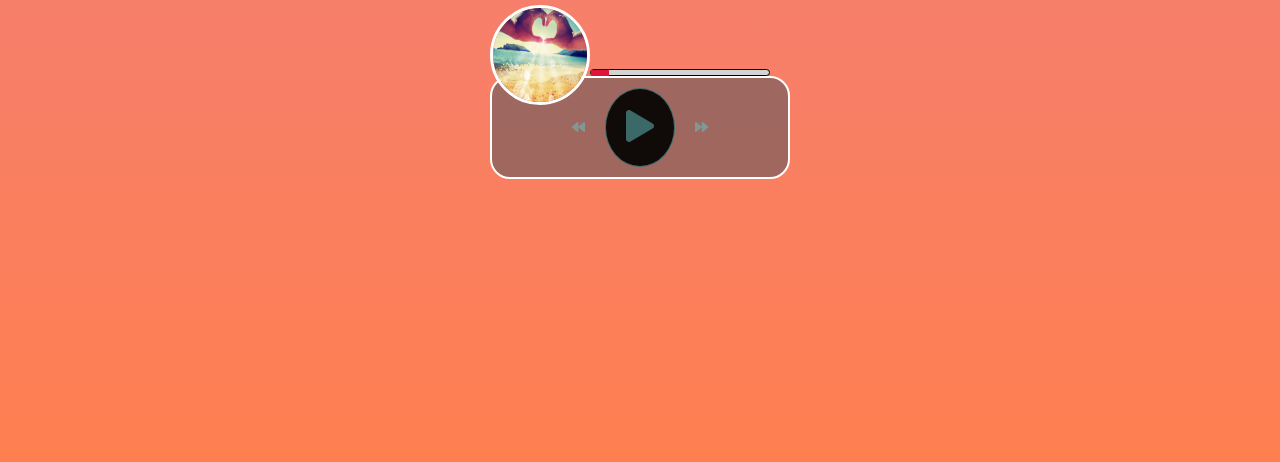
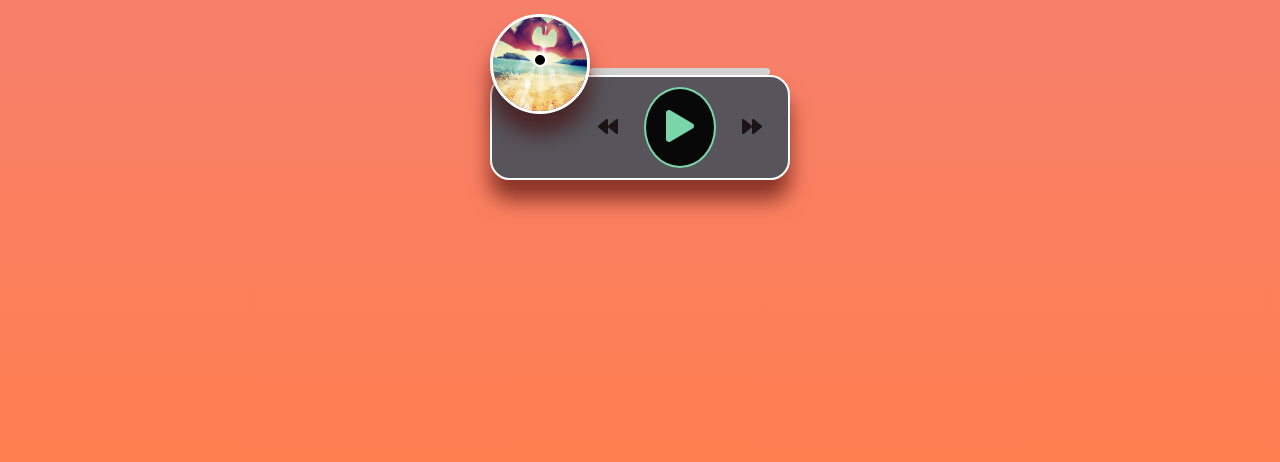
Before and after one commit to markbdsouza/Javascript-Projects, a plain HTML site: page Project 10/index.html in a window 1280 px wide. Shown: the part 354-816 px from the top of the page. Drawn offline with Linux system fonts and the light colour scheme.

Commit message:
music player App

```diff
--- a/Project 10/scripts.js
+++ b/Project 10/scripts.js
@@ -6,6 +6,7 @@ const playIcon = document.getElementById('playIcon');
 const img = document.getElementById('img');
 const title = document.getElementById('title');
 const progress = document.getElementById('progress');
+const progressContainer = document.getElementById('progress-container');
 const musicList = [
   {
     id: 1,
@@ -32,10 +33,6 @@ function loadMusic(index) {
   img.src = musicList[index].img;
   audioEl.dataset.index = index;
   title.textContent = musicList[index].title;
-}
-
-function restartSong() {
-  audioEl.currentTime = 0;
 }
 
 function playClicked() {
@@ -96,9 +93,17 @@ function check(e) {
   }
 }
 
+function setProgress(e) {
+  const width = e.target.clientWidth;
+  const clickX = e.offsetX;
+  const duration = audio.duration;
+  audio.currentTime = (clickX / width) * duration;
+}
+
 loadMusic(1);
 playBtn.addEventListener('click', playClicked);
 prev.addEventListener('click', prevClicked);
 next.addEventListener('click', nextClicked);
 audioEl.addEventListener('timeupdate', check);
-console.log(audioEl.paused);
+progressContainer.addEventListener('click', setProgress);
+audioEl.addEventListener('ended', nextClicked);
--- a/Project 10/style.css
+++ b/Project 10/style.css
@@ -23,6 +23,10 @@ body {
   width: 300px;
   margin: 0 auto;
   text-align: right;
+  /* background-color: white; */
+  border: 1px crimson;
+  border-radius: 15px;
+  color: Black;
 }
 
 .navigation {
@@ -38,50 +42,55 @@ body {
   margin: 0 auto;
   border-radius: 20px;
   /* margin-top: 10px; */
-  background-color: rgba(70, 80, 90, 0.5);
+  background-color: rgba(70, 80, 90, 0.9);
   /* background-color: white; */
   z-index: 1;
-}
 
-.rotate {
-  animation: rotation 5s infinite linear;
+  box-shadow: 0 20px 20px 0 rgba(65, 5, 5, 0.6);
+  padding-left: 30%;
 }
 
 .progress-container {
   width: 60%;
   margin-left: auto;
   margin-right: 20px;
-  border: 1px solid;
+  /* border: 1px solid; */
   border-radius: 10px;
   height: 7px;
 
   background-color: lightgrey;
   position: relative;
+  cursor: pointer;
 }
 
 .progress {
-  width: 10%;
   background-color: crimson;
   border: 0;
   position: absolute;
   top: 0;
   left: 0;
   height: 7px;
+  transition: width 0.1s linear;
 }
 
 .action-btn {
   background-color: transparent;
   outline: none;
   border: none;
-  padding: 20px;
-  color: rgba(100, 200, 200, 0.5);
+
+  margin: 0 10px;
+  color: rgba(22, 12, 12, 0.9);
+  font-size: 20px;
+  cursor: pointer;
 }
 
 .action-btn-big {
   font-size: 200%;
-  border: 1px solid;
+  border: 2px solid;
+  padding: 20px;
   border-radius: 50%;
   background-color: rgba(0, 0, 0, 0.9);
+  color: rgba(135, 236, 186, 0.9);
   transition: all 1s;
 }
 
@@ -96,19 +105,45 @@ body {
   height: 100px;
   width: 100px;
   z-index: 100;
+  border-radius: 50%;
+  box-shadow: 0 20px 20px 0 rgba(65, 5, 5, 0.6);
+
+  transform: translateY(10%);
+}
+
+.img-container::after {
+  content: '';
+  background-color: black;
+  border: 2px solid white;
+  border-radius: 50%;
+  position: absolute;
+  bottom: 40%;
+  left: 50%;
+  height: 10px;
+  width: 10px;
+  transform: translate(-50%, -50%);
 }
 
 .img-container img {
   height: 100px;
   width: 100px;
+  border: 3px solid white;
   border-radius: 50%;
-  border: 3px solid white;
   transition: all 1.5s;
+  animation: rotation 5s infinite linear;
+  animation-play-state: paused;
 }
 
+img.rotate {
+  animation-play-state: running;
+}
 .img-container:hover img {
   transform: scale(1.2);
   border: 0;
+}
+
+.music-info {
+  position: relative;
 }
 
 .title {
```
